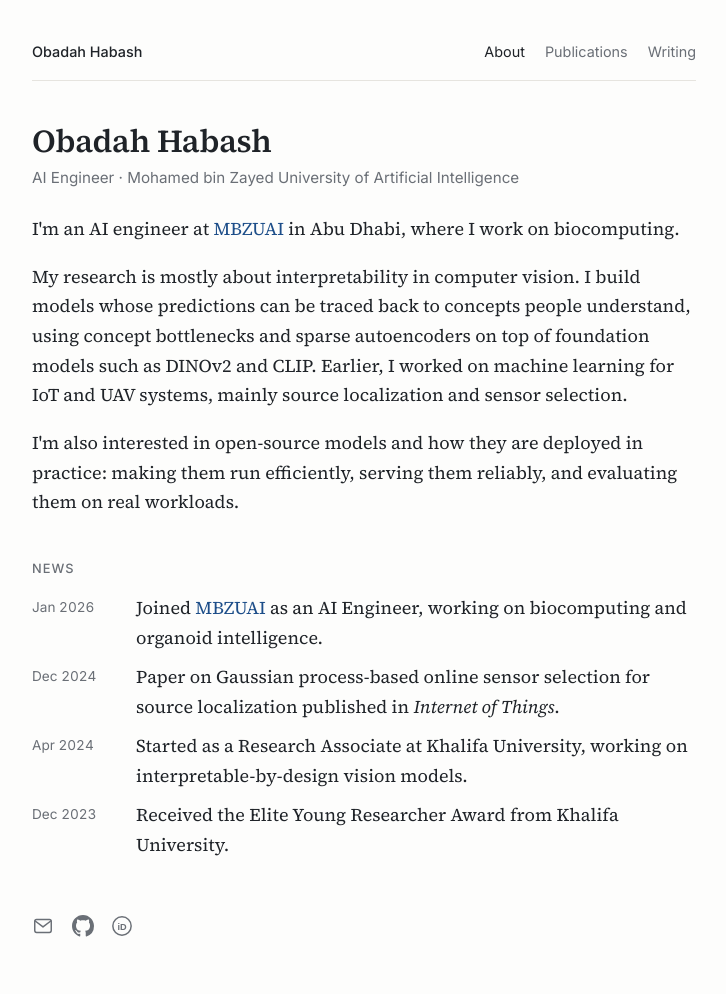
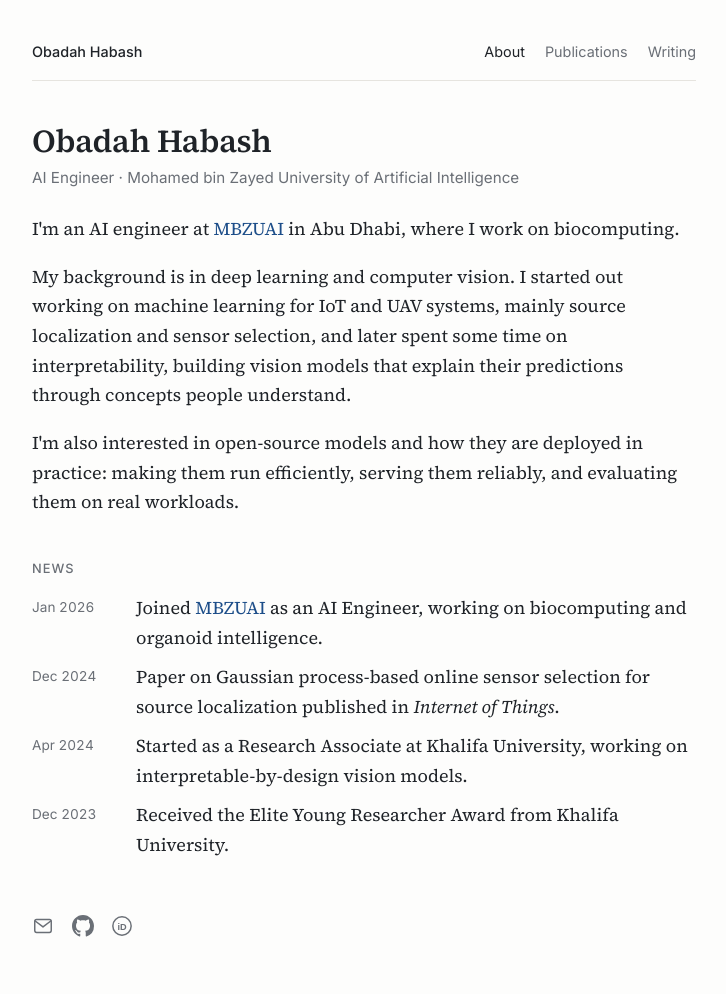
Before and after one commit to obadahmh/obadahmh.github.io, a Jekyll site: the page built from index.md, in a window 1280 px wide. Shown: the whole page, without its empty margins (276-1002 px from the left). Built offline with Jekyll 4.4.1, drawn with Linux system fonts in a browser that asks for light colours.

Commit message:
Reword About research paragraph
Co-Authored-By: Claude Opus 5.5 (1M context) <noreply@anthropic.com>
Claude-Session: https://claude.ai/code/session_01L2JhkBPjUxNyyKZPgutSAx

```diff
--- a/index.md
+++ b/index.md
@@ -9,7 +9,7 @@ title: About
 
     <p>I'm an AI engineer at <a href="https://mbzuai.ac.ae">MBZUAI</a> in Abu Dhabi, where I work on biocomputing.</p>
 
-    <p>My research is mostly about interpretability in computer vision. I build models whose predictions can be traced back to concepts people understand, using concept bottlenecks and sparse autoencoders on top of foundation models such as DINOv2 and CLIP. Earlier, I worked on machine learning for IoT and UAV systems, mainly source localization and sensor selection.</p>
+    <p>My background is in deep learning and computer vision. I started out working on machine learning for IoT and UAV systems, mainly source localization and sensor selection, and later spent some time on interpretability, building vision models that explain their predictions through concepts people understand.</p>
 
     <p>I'm also interested in open-source models and how they are deployed in practice: making them run efficiently, serving them reliably, and evaluating them on real workloads.</p>
   </div>
```
